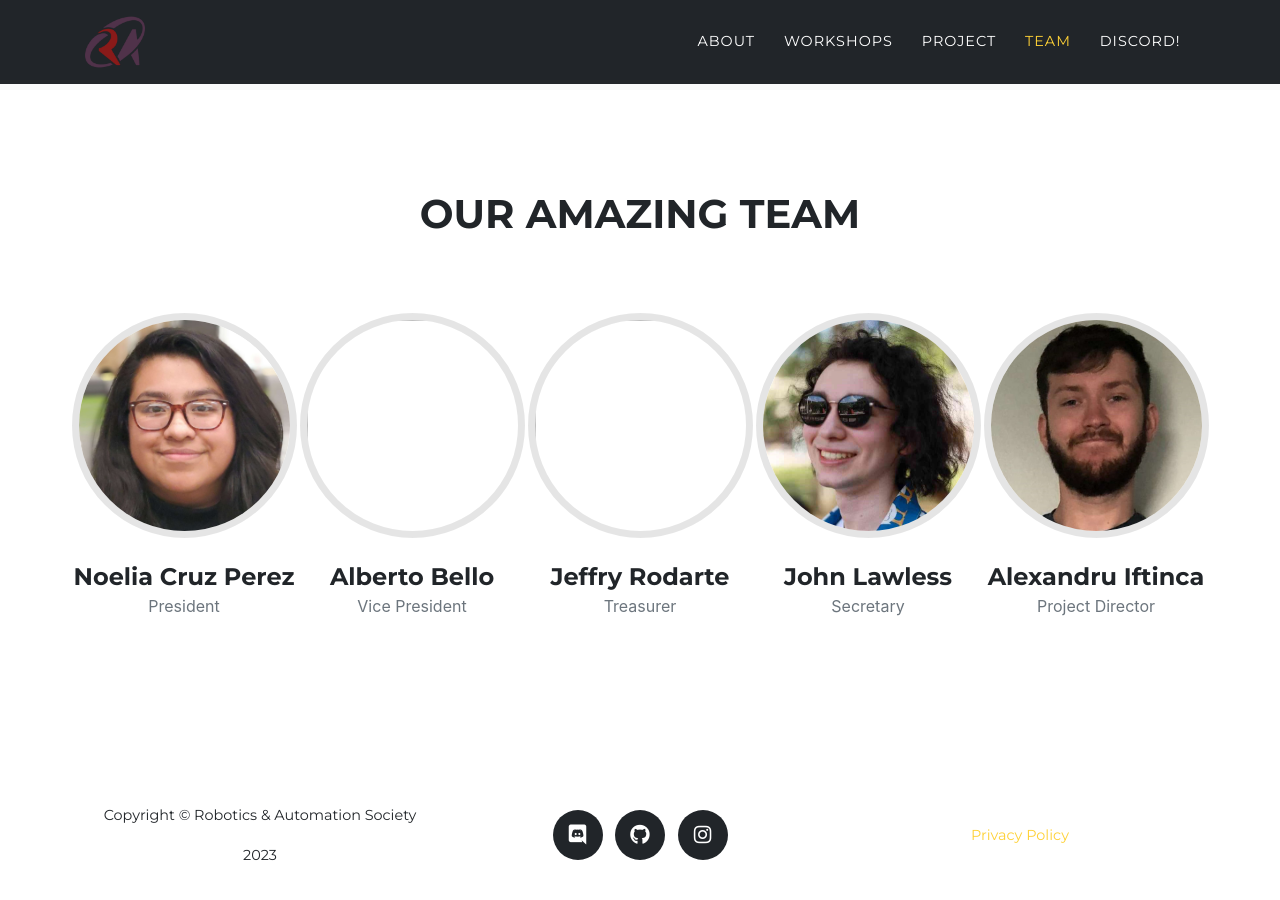
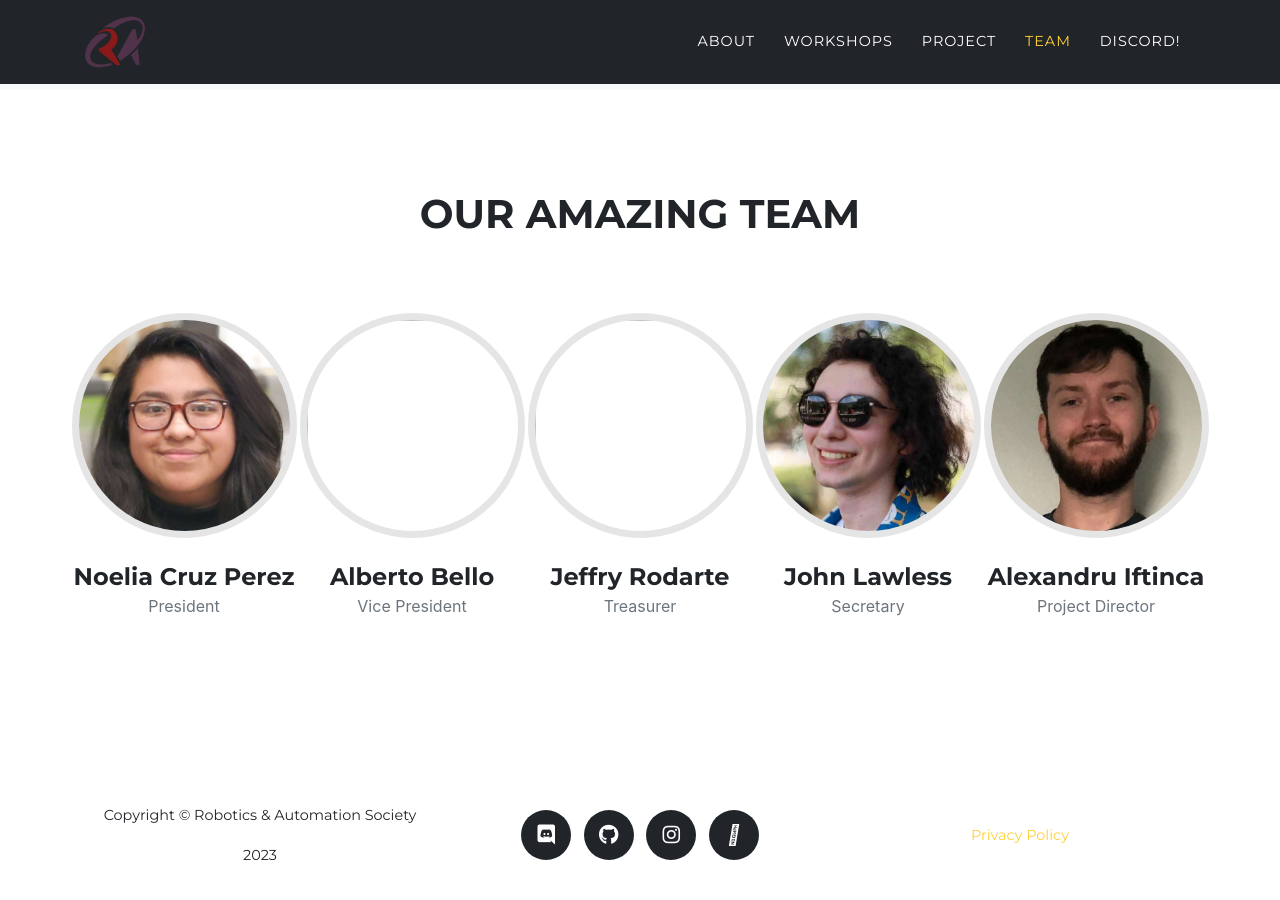
Before and after one commit to UTSARobotics/UTSARobotics.github.io, a Jekyll site: the page built from index.md, in a window 1280 px wide and 900 px high, scrolled down 3447 px. Built offline with Jekyll 4.4.1, drawn with Linux system fonts in a browser that asks for light colours; some web fonts are replaced.

Commit message:
SocialsImageTest1

```diff
--- a/_data/sitetext.yml
+++ b/_data/sitetext.yml
@@ -152,6 +152,8 @@ en: &DEFAULT_EN
         icon: "fab fa-github"
       - url: https://www.instagram.com/ras_utsa/
         icon: "fab fa-instagram"
+      - url: https://groupme.com/join_group/85018700/w9j4oY48
+        icon: "fa-solid fa-hashtag"
 en-US:
   <<: *DEFAULT_EN
 en-CA:
```
